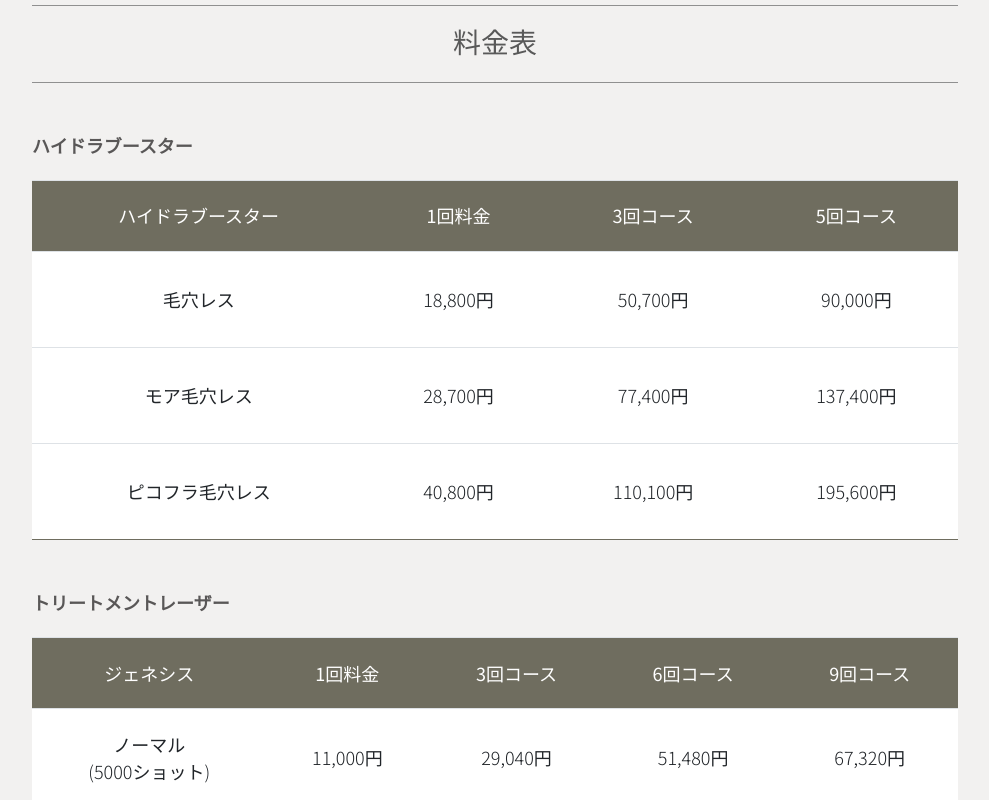
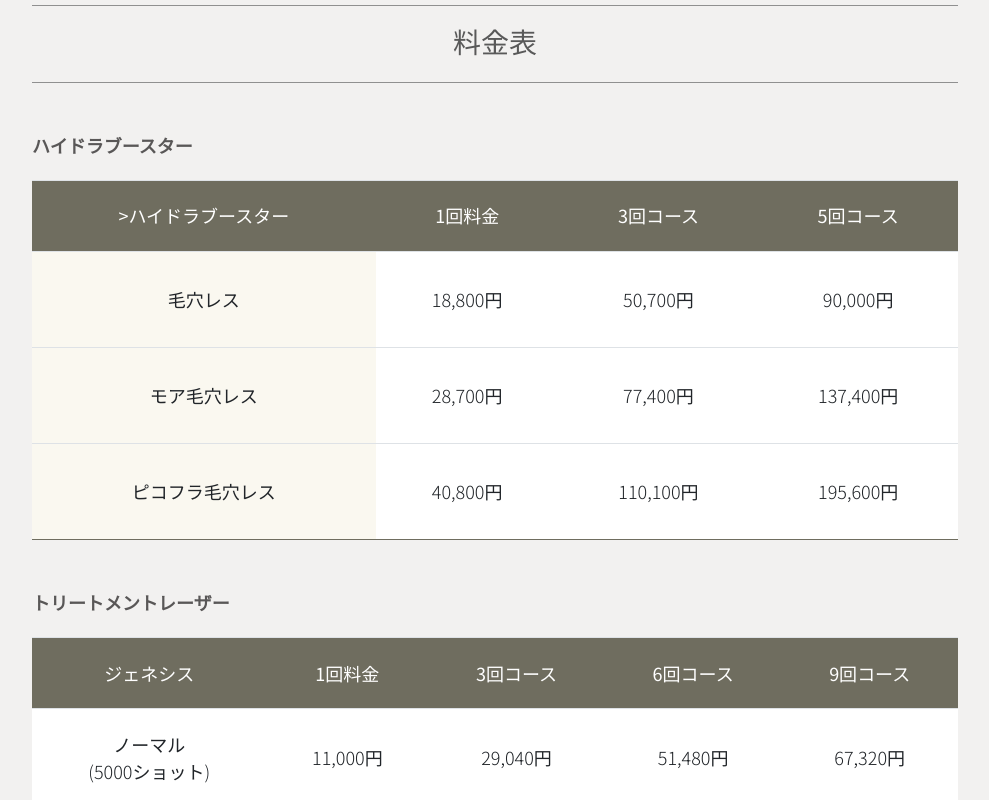
Before and after one commit to trainsocialnetwork/ebinahifu_keana, a plain HTML site: page index.html in a window 1280 px wide. Shown: the part 11200-12000 px from the top of the page, without its empty margins (145-1134 px from the left). Drawn offline with nearby package versions, Linux system fonts and the light colour scheme.

Commit message:
Update index.html

```diff
--- a/index.html
+++ b/index.html
@@ -627,7 +627,7 @@
 						<table class="table table-bordered text-center table-pd table-no-vertical">
 							<thead>
 								<tr>
-									 <th class="sp-highlight">ハイドラブースター</th>
+									 <th>>ハイドラブースター</th>
 									<th>1回料金</th>
                                     <th>3回コース</th>
                                     <th>5回コース</th>
@@ -635,19 +635,19 @@
 							</thead>
 							<tbody>
 								<tr>
-									<td class="sp-highlight">毛穴レス</td>
+									<td class="td-color custom-bg-color">毛穴レス</td>
 									<td>18,800円</td>
                                     <td>50,700円</td>
                                     <td>90,000円</td>
 								</tr>
 								<tr>
-									<td class="sp-highlight">モア毛穴レス</td>
+									<td class="td-color custom-bg-color">モア毛穴レス</td>
 									<td>28,700円</td>
                                     <td>77,400円</td>
                                     <td>137,400円</td>
 								</tr>
 								<tr>
-									<td class="sp-highlight">ピコフラ毛穴レス</td>
+									<td class="td-color custom-bg-color">ピコフラ毛穴レス</td>
 									<td>40,800円</td>
                                     <td>110,100円</td>
                                     <td>195,600円</td>
```
